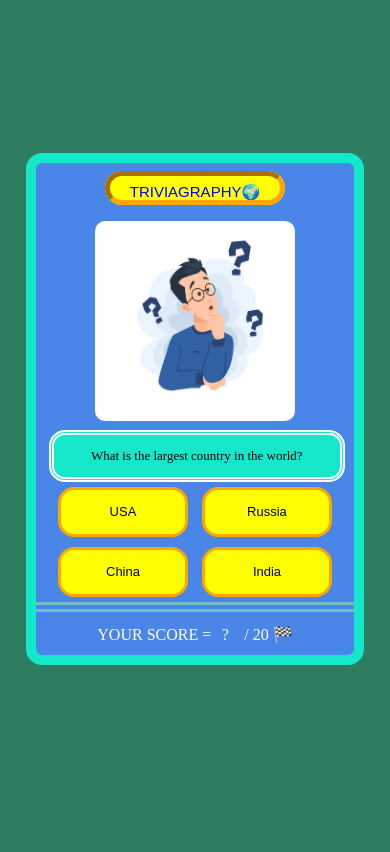
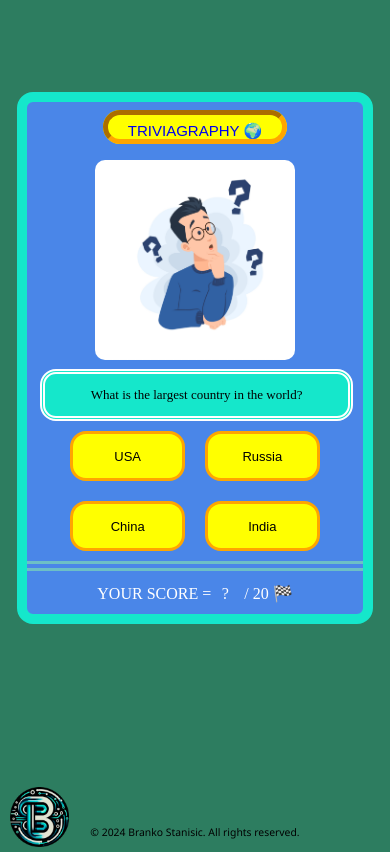
Before and after one commit to Brank8/Project-1-Game, a plain HTML site: page index.html in a window 390 px wide. Both pictures are taken after a click on the button "Start Quiz". Drawn offline with Linux system fonts and the light colour scheme.

Commit message:
Add footer

```diff
--- a/index.html
+++ b/index.html
@@ -10,13 +10,13 @@
 <body>
     <main class="container hide">
     <header>
-        <section id="game-title-id" class="game-title"><span id="span-id"><a href="https://github.com/Brank8" target="_blank" rel="noreferrer noopener" class="titleUnderline">TRIVIAGRAPHY🌍</a></span></section>
+        <section id="game-title-id" class="game-title"><span id="span-id"><a href="https://github.com/Brank8" target="_blank" rel="noreferrer noopener" class="titleUnderline">TRIVIAGRAPHY 🌍</a></span></section>
     </header>
 
         <section id="main-picture" class="main-picture-wrapper">
-            <img id="game-pic" src="newpic.png" class="game-graphic hide">
-            <img id="game-pic2" src="YouWIn.png" class=" you-win hide">
-            <img id="game-pic3" src="YouLose.png" class="you-lose hide">
+            <img id="game-pic" src="newpic.png" class="game-graphic hide" draggable="false">
+            <img id="game-pic2" src="YouWIn.png" class=" you-win hide" draggable="false">
+            <img id="game-pic3" src="YouLose.png" class="you-lose hide" draggable="false">
         </section>
 
         <button id="start-button" class="start-button-class">Start Quiz</button>
@@ -27,10 +27,14 @@
         </section>
 
         <section id="answer-button" class="answer-button-wrapper">
+            <div class="row">
             <button id="a" class="answer">Answer A</button>
             <button id="b" class="answer">Answer B</button>
+        </div>
+        <div class="row">
             <button id="c" class="answer">Answer C</button>
             <button id="d" class="answer">Answer D</button>
+            </div>
         </section>
 
     </div>
@@ -38,4 +42,8 @@
     <section id="score-id" class="score-class">YOUR SCORE = <span id="spanScore">?</span> / 20 &#127937</section>
     </main>
 </body>
+<div class="footer">
+    <a href="https://github.com/Brank8" target="_blank" rel="noopener noreferrer"><img src="./bs.png" class="navLogo" draggable="false"/></a>
+<p class="copyright">&copy; 2024 Branko Stanisic. All rights reserved.</p>
+</div>
 </html>
--- a/main.css
+++ b/main.css
@@ -1,10 +1,18 @@
+html, body {
+    height: 100vh;
+    /* margin: 0; */
+}
+
 body {
     display: flex;
-    height: 95vh;
+    flex-direction: column;
     justify-content: center;
     align-items: center;
+    height: 100vh;
+    overflow: hidden;
     background-color: rgb(45, 125, 96);
 }
+
 
 .container {
     background-color: rgb(74, 134, 232);
@@ -15,9 +23,7 @@ body {
     padding-top: 10px;
     max-width: 500px;
     width: 90%;
-    /* min-width: 480px; */
-    /* max-height: 740px; */
-    /* min-height: 740px; */
+    margin-top: 10vh;
 }
 
 .titleUnderline {
@@ -106,6 +112,57 @@ body {
     border-right: none;
 }
 
+.copyright {
+    padding-bottom: 3px;
+    font-size: medium;
+  }
+
+    .navLogo {
+      position: absolute;
+      left: 2px;
+      bottom: 5px;
+      height: 75px;
+    }
+
+    .footer {
+        display: flex;
+        flex-direction: column;
+        align-items: center;
+        justify-content: center;
+        position: relative;
+        width: 100%;
+        height: auto;
+        color: black;
+        font-family: 'Segoe UI', Tahoma, Geneva, Verdana, sans-serif;
+        gap: 10px;
+        margin-top: auto;
+    }
+
+      @media only screen and (max-width: 375px) and (min-width: 300px){
+        .navLogo {
+            height: 60px;
+        }
+      }
+
+      @media only screen and (max-width: 400px) and (min-width: 376px){
+        .navLogo {
+            height: 60px;
+        }
+      }
+
+      @media only screen and (max-width: 430px) and (min-width: 401px){
+        .navLogo {
+            height: 60px;
+        }
+      }
+
+      @media only screen and (max-width: 450px) and (min-width: 300px) {
+        .copyright {
+          text-align: center;
+          font-size: 65%;
+        }
+      }
+
 @media screen and (max-width: 600px) {
     .question-display-wrapper {
         font-size: 13px;
@@ -118,11 +175,23 @@ body {
         width: 200px;
     }
     .answer-button-wrapper button{
-        width: 130px;
+        width: 150px;
         height: 50px;
         font-size: 13px;
-        margin: 5px;
+        margin: 10px;
         border: 3px solid orange;
+    }
+    .answer-button-wrapper {
+        width: 80%;
+        align-items: center;
+        justify-content: center;
+        margin-left: 10%;
+    }
+    .row {
+        display: flex;
+        flex-direction: row;
+        align-items: center;
+        justify-content: center;
     }
     .start-button-class, .reset-class {
         font-size: 20px;
@@ -130,7 +199,7 @@ body {
     }
     .container {
         border: 10px solid rgb(21, 231, 203);
-        width: 85%;
+        width: 90%;
     }
     .game-title {
         font-size: 15px;
```
Also changed, not shown: bs.png (added).
